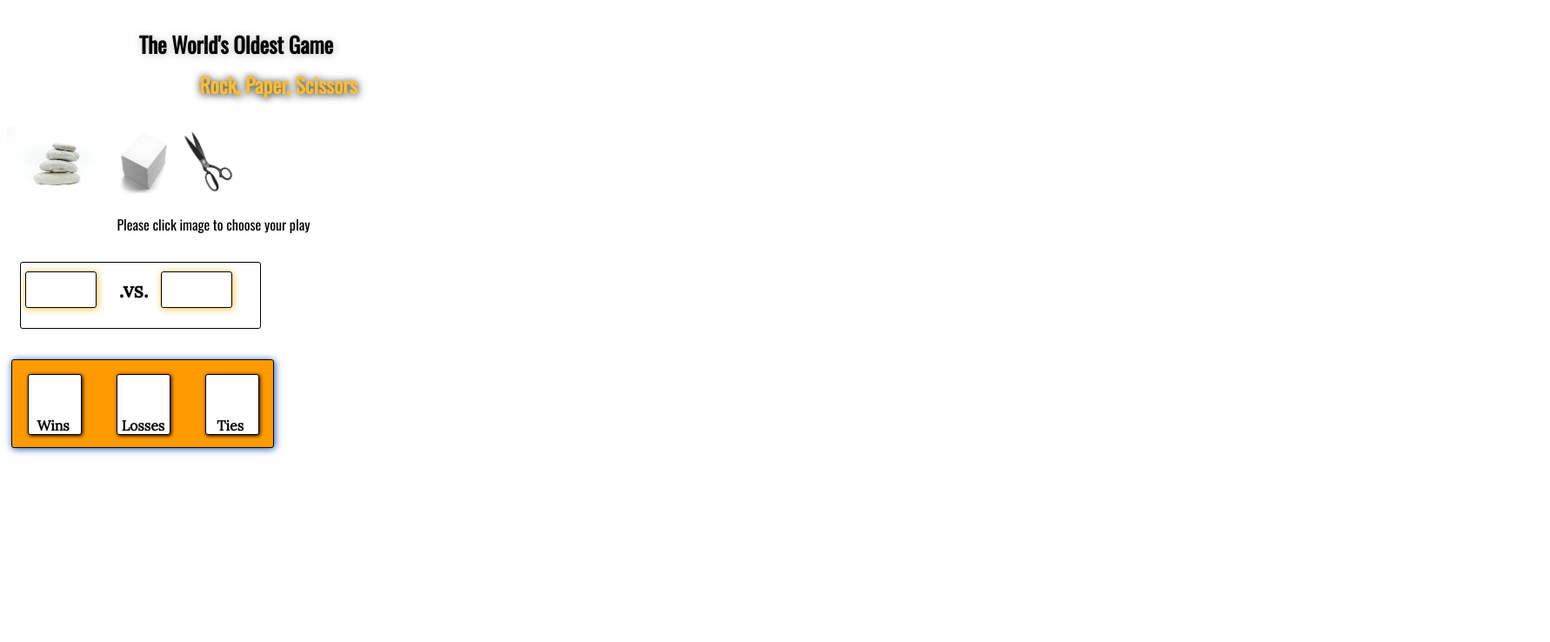
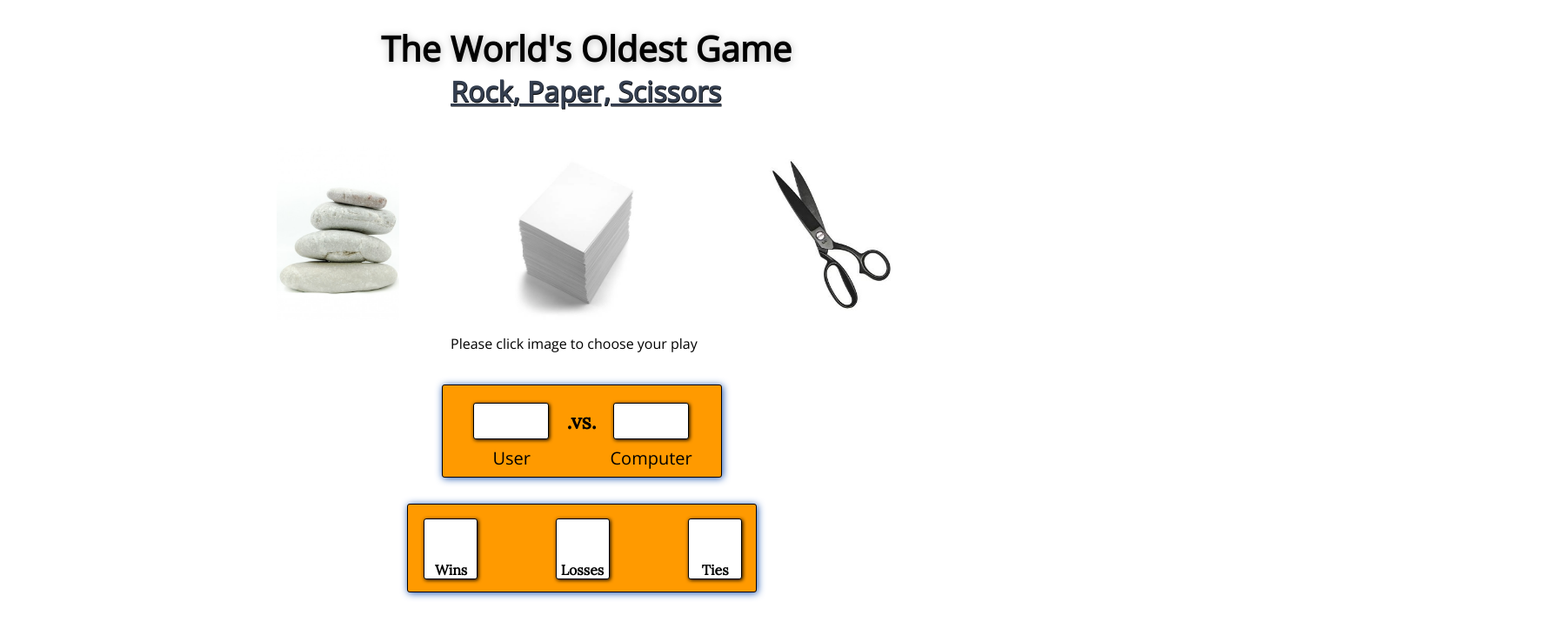
Before and after one commit to glasjp123/final-project, a plain HTML site: page index.html in a window 1280 px wide. Shown: the whole page at 87% size, 1782 px wide, since content can reach past the window. Drawn offline with nearby package versions, Linux system fonts and the light colour scheme.

Commit message:
Sets styles and starts javascript

```diff
--- a/final.js
+++ b/final.js
@@ -1,17 +1,56 @@
-$(document).ready(function() {
 
-
+function generateComputerNum() {
+  var computer = [1,2,3];
+  var random = computer[Math.floor(Math.random()*computer.length)];
+    if (random === 1){
+    computer = "Rock!";
+    }else if (random === 2){
+    computer = "Paper!";
+    }else {
+    computer = "Scissor!";
+    }
+    document.getElementById('computer-display').value = computer;
 }
 
 
+function rockSelect() {
+    document.getElementById('user-display').value = "Rock!";
+    generateComputerNum();
+}
+function paperSelect() {
+    document.getElementById('user-display').value = "Paper!";
+    generateComputerNum();
+}
+function scissorsSelect() {
+    document.getElementById('user-display').value = "Scissors!";
+    generateComputerNum();
+}
 
-//Set buttons to a value
+document.getElementById('rock-selector').onclick=rockSelect;
+document.getElementById('paper-selector').onclick=paperSelect;
+document.getElementById('scissors-selector').onclick=scissorsSelect;
+
+// document.getElementById('rock-selector').onclick = userPlaySelect;
+// function computerNumSet() {
+// }
+
+// }
+
+
+
+
+
+
+// });
+
+
+
+//Set buttons to a value  --- done
 //
 //Set game rules
 //
-//Random Generator
+//Random Generator --- done
 //
-//If wins = 5, show next page link
 //
 //Track wins, losses and ties
 //
--- a/index.html
+++ b/index.html
@@ -3,36 +3,41 @@
 <head>
 	<title>Rock, Paper, Scissors</title>
 	<link rel="stylesheet" type="text/css" href="styles.css">
-	<link href="https://fonts.googleapis.com/css?family=Oswald" rel="stylesheet">
+	<link href="https://fonts.googleapis.com/css?family=Open+Sans" rel="stylesheet">
 	<link href="https://fonts.googleapis.com/css?family=Lora" rel="stylesheet">
-	<script src='https://code.jquery.com/jquery-3.3.1.min.js'></script>
-	<script src='final.js'></script>
 	<meta charset="UTF-8">
 	<meta name="viewport" content="width=device-width, initial-scale=1">
 </head>
 <body>
 	<div class="game-page">
-		<h1 class="game-page__heading">The World's Oldest Game</h1>
-		<h2 class="game-page__title">Rock, Paper, Scissors</h2>
-		<div class="game-page__user-selector">
-			<img src="rock.jpg" class="game-page__image">
-			<img src="paper.jpg" class="game-page__image">
-			<img src="scissors.jpg" class="game-page__image">
+		<div class="game-page__lead">
+			<h1 class="game-page__heading">The World's Oldest Game</h1>
+			<h2 class="game-page__title">Rock, Paper, Scissors</h2>
+		</div>
+		<div class="game-page__selector">
+			<img src="rock.png" alt="Pile of rocks" class="game-page__image" id="rock-selector">
+			<img src="paper.jpg"  alt="Pile of paper" class="game-page__image" id="paper-selector">
+			<img src="scissors.jpg" alt="Scissors" class="game-page__image" id="scissors-selector">
 		</div>
 		<p class="game-page__instruction">Please click image to choose your play</p>
 		<div class="game-page__battle">
-			<input type="text" name="user" class="game-page__input user-display" readonly>
-			<input type="text" name="computer" class="game-page__input computer-display" readonly>
-			<h2 class="game-page__versus">.vs.</h2>
+			<div class="game-page__battle-content">
+				<input type="text" name="user" class="game-page__input user-display" id="user-display" readonly>
+				<input type="text" name="computer" class="game-page__input computer-display" id="computer-display" readonly>
+				<label class="game-page__battle-label user-label">User</label>
+				<label class="game-page__battle-label computer-label">Computer</label>
+				<h2 class="game-page__versus">.vs.</h2>
+			</div>
 		</div>
-		<div class="game-result">
+		<div class="game-page__result">
 			<input type="text" name="win" class="game-page__input result-display" readonly>
 			<input type="text" name="loss" class="game-page__input result-display" readonly>
 			<input type="text" name="tie" class="game-page__input result-display" readonly>
-			<label class="game-result__label">Wins</label>
-			<label class="game-result__label">Losses</label>
-			<label class="game-result__label">Ties</label>
+			<label class="game-result__label win">Wins</label>
+			<label class="game-result__label loss">Losses</label>
+			<label class="game-result__label tie">Ties</label>
 		</div>
 	</div>
+	<script src='final.js'></script>
 </body>
 </html>
--- a/styles.css
+++ b/styles.css
@@ -1,55 +1,102 @@
 
 .game-page {
-	font-family: 'Oswald', sans-serif;
+	font-family: Open Sans, sans-serif;
+	text-align: justify;
+}
+
+.game-page__lead {
+	display: flex;
+	flex-direction: column;
+	position: relative;
+	left: 50px;
 }
 
 .game-page__heading {
-	font-size: 25px;
+	font-size: 35px;
+	margin: 0;
 	text-shadow: .5px .5px 10px #bcbcbc;
 	position: relative;
-	top: 15px;
-	left: 12%;
+	left: -20px;
+	top: 20px;
+	width: 600px;
 }
 
 .game-page__title {
-	color: #fcbd34;
-	text-shadow: .5px .5px 10px black;
+	color: #343e4f;
+	text-decoration: underline;
+	text-shadow: .5px .5px .5px black;
 	position: relative;
-	left: 17.5%;
-	top: 5px;
+	top: 20px;
+	left: 50px;
 }
 
-.game-page__user-selector {
-
+.game-page__selector {
+	position: relative;
+	top: 20px;
+	left: 50px;
 }
 
 .game-page__image {
+	cursor: pointer;
+	margin-right: 15px;
+	margin-left: 5px;
 	padding-top: 15px;
+	padding-left: 10px;
 	height: 80px;
 	width: auto;
 }
 
+.game-page__image:hover {
+	border: 1px solid gray;
+	box-shadow: 1px 1px 5px gray;
+}
+
 .game-page__instruction {
 	position: relative;
-	left: 10%;
-	padding-top: 0px;
+	left: 50px;
+	padding-top: 15px;
 }
 
 .game-page__battle {
+	background: #ff9a00;
 	border: 1px solid black;
 	border-radius: 3px;
-	height: 75px;
-	width: 275px;
+	box-shadow: 1px 1px 8px #1852af;
+	height: 105px;
+	width: 290px;
 	position: relative;
-	left: 15px;
+	left: 50px;
 	top: 15px;
+}
+
+.game-page__battle-content {
+	position: relative;
+	left: 17.5px;
+	top: 10px;
+}
+
+.game-page__battle-label {
+	position: absolute;
+	font-size: 20px;
+}
+
+.user-label {
+	left: 27.5px;
+	bottom: 5px;
+}
+
+.computer-label {
+	left: 162.5px;
+	bottom: 5px;
 }
 
 .game-page__input {
 	border: 1px solid black;
 	border-radius:3px;
-	box-shadow: 1px 1px 8px #fcbd34;
-	padding:10px 5px;
+	box-shadow: 1px 1px 4px black;
+	font-size: 18px;
+	text-align: center;
+	padding: 10px 5px;
 	margin-left: 10px;
 	margin-right: 30px;
 	width: 50px;
@@ -60,14 +107,14 @@
 	position: relative;
 	left: -5px;
 	top: 10px;
-	width: 70px;
+	width: 75px;
 }
 
 .computer-display {
 	position: relative;
 	left: 25px;
 	top: 10px;
-	width: 70px;
+	width: 75px;
 }
 
 .game-page__versus {
@@ -77,7 +124,7 @@
 	left: 112.5px;
 }
 
-.game-result {
+.game-page__result {
 	background: #ff9a00;
 	border: 1px solid black;
 	border-radius: 3px;
@@ -85,8 +132,8 @@
 	display: flex;
 	flex-direction: row;
 	position: relative;
-	top: 50px;
-	left: 5px;
+	top: 60px;
+	left: 45px;
 	height: 100px;
 	width: 300px;
 }
@@ -109,3 +156,64 @@
 	margin-left: 10px;
 	margin-right: 40px;
 }
+
+/*****************************************************END MOBILE STYLES*******************************************/
+@media all and (min-width: 960px){
+
+.game-page__lead {
+	left: 450px;
+}
+
+.game-page__heading {
+	font-size: 40px;
+}
+.game-page__title {
+	font-size: 32px;
+	left: 60px;
+	margin-top: 0px;
+}
+
+.game-page__selector {
+	left: 295px;
+}
+
+.game-page__image {
+	height: 200px;
+	margin-right: 100px;
+}
+
+.game-page__instruction {
+	left: 510px;
+	/*top: 100px;	*/
+}
+.game-page__battle {
+	left: 500px;
+	top: 20px;
+	width: 320px;
+}
+
+.game-page__battle-content {
+	left: 30px;
+}
+
+.game-page__result {
+	left: 460px;
+	top: 50px;
+	width: 400px;
+}
+
+.result-display {
+	margin-right: 80px;
+}
+.win {
+	left: -440px;
+}
+
+.loss {
+	left: -392.5px;
+}
+
+.tie {
+	left: -340px;
+}
+}
```
Also changed, not shown: rock.jpg (deleted), rock.png (added).
